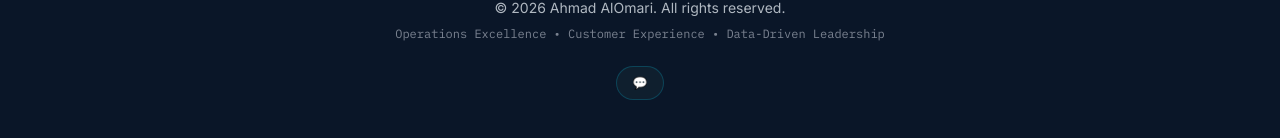
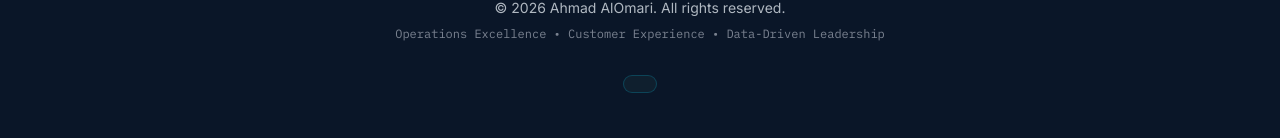
Before and after one commit to Dec1312/My-website, a React (Vite) app: page / in a window 1280 px wide. Shown: the part 5569-5707 px from the top of the page. Built offline with nearby package versions, Linux system fonts and the light colour scheme.

Commit message:
Remove chat icon from ContactSection
Removed the chat icon from the ContactSection component.

```diff
--- a/src/components/ContactSection.tsx
+++ b/src/components/ContactSection.tsx
@@ -97,7 +97,7 @@ export function ContactSection() {
             Operations Excellence • Customer Experience • Data-Driven Leadership
           </p>
           <div className="inline-flex items-center gap-2 px-4 py-2 rounded-full bg-navy-secondary border border-cyan-accent/20 text-xs text-cyan-accent">
-            <span>💬</span>
+            <span></span>
           </div>
         </div>
       </footer>
```
